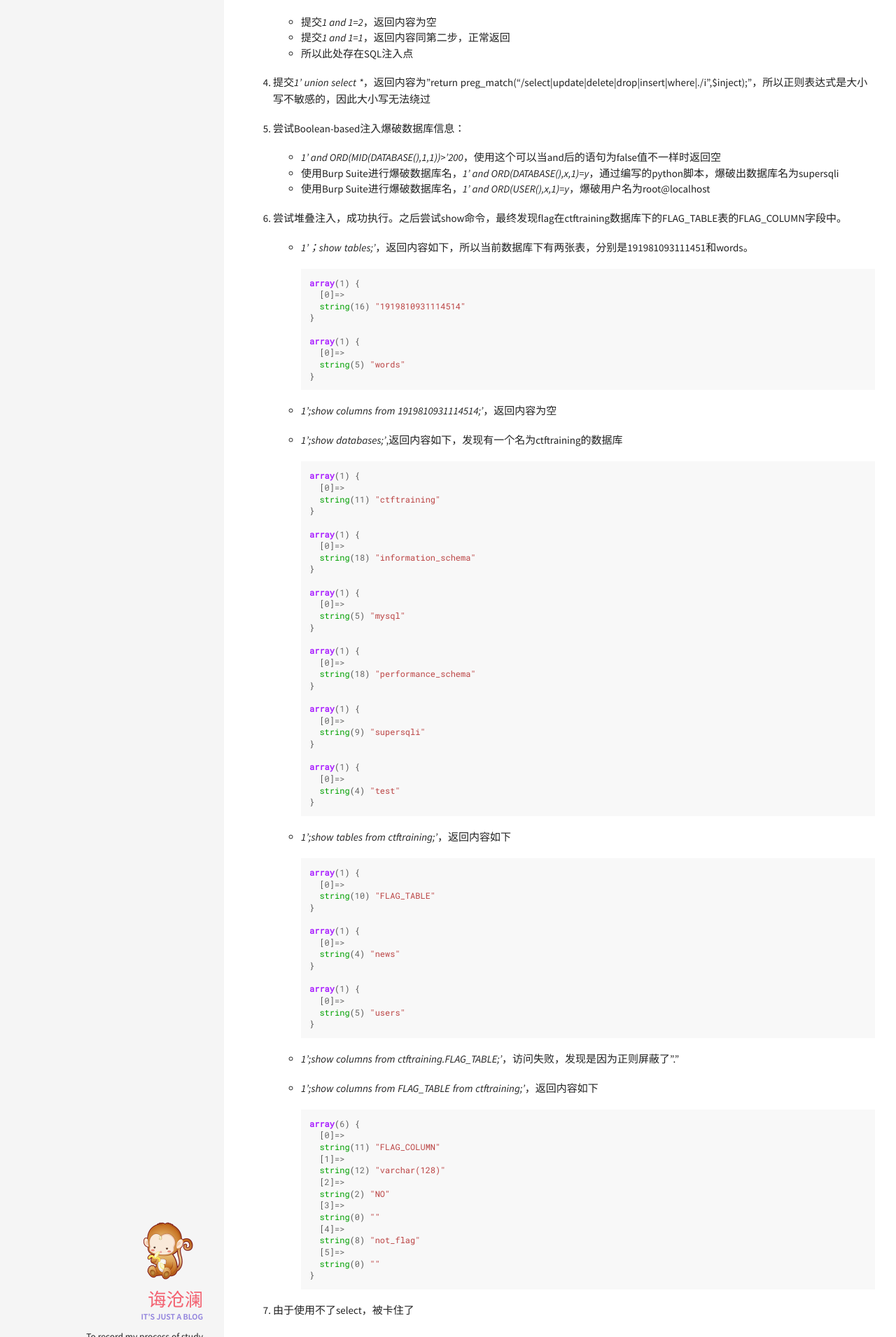
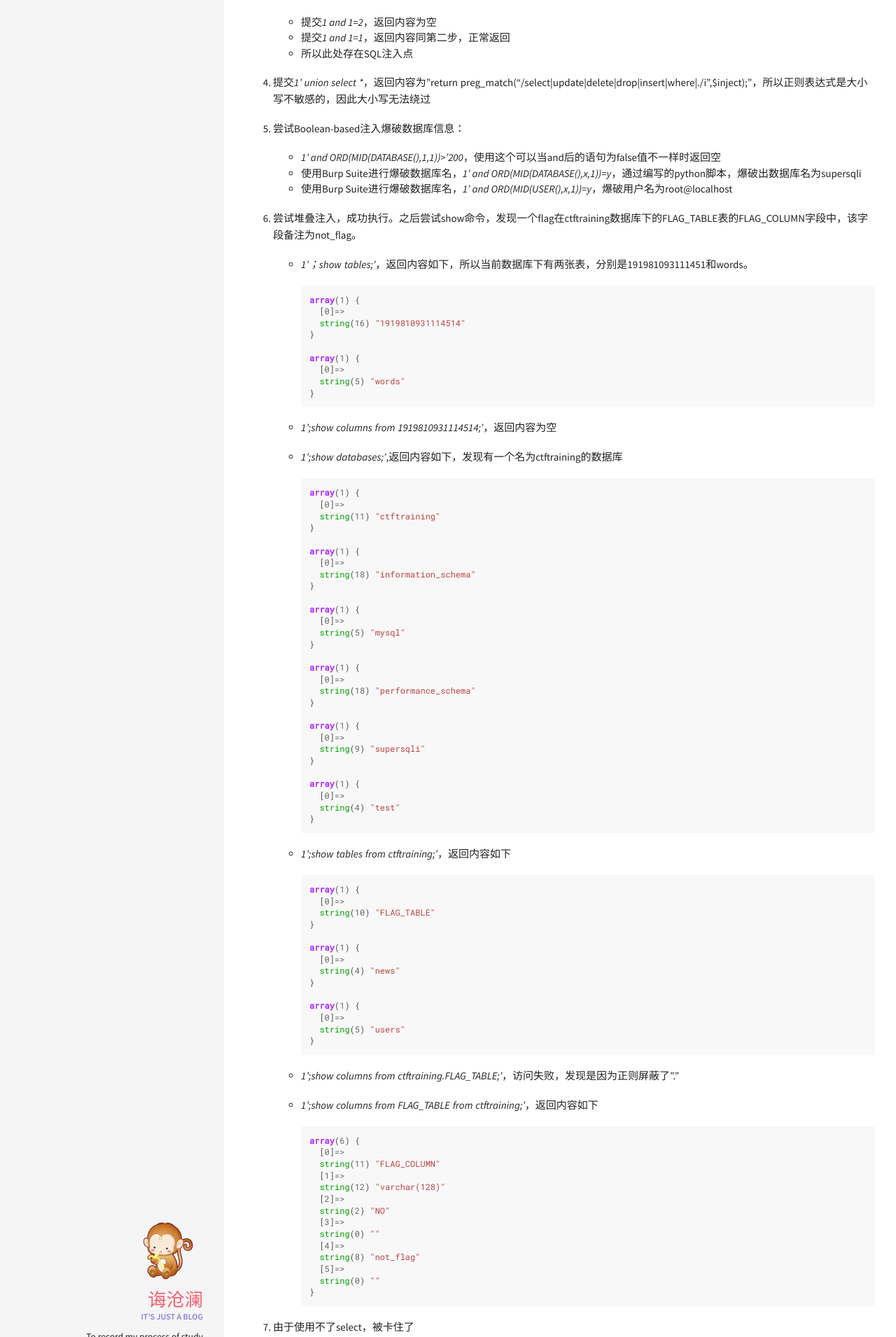
Before and after one commit to MonkeyDatabase/MonkeyDatabase.github.io, a Jekyll site: the page built from _posts/2020-10-13-ctf-web-supersqli.md, in a window 1280 px wide. Shown: the part 613-2523 px from the top of the page at 70% size. Built offline with Jekyll 4.4.1, drawn with Linux system fonts in a browser that asks for light colours; comment, search, counter and statistics services are not loaded.

```diff
--- a/_posts/2020-10-13-ctf-web-supersqli.md
+++ b/_posts/2020-10-13-ctf-web-supersqli.md
@@ -33,10 +33,10 @@ comments: true
 5. 尝试Boolean-based注入爆破数据库信息：
 
    * *1' and ORD(MID(DATABASE(),1,1))>'200*，使用这个可以当and后的语句为false值不一样时返回空
-   * 使用Burp Suite进行爆破数据库名，*1' and ORD(DATABASE(),x,1)=y*，通过编写的python脚本，爆破出数据库名为supersqli
-   * 使用Burp Suite进行爆破数据库名，*1' and ORD(USER(),x,1)=y*，爆破用户名为root@localhost
+   * 使用Burp Suite进行爆破数据库名，*1' and ORD(MID(DATABASE(),x,1))=y*，通过编写的python脚本，爆破出数据库名为supersqli
+   * 使用Burp Suite进行爆破数据库名，*1' and ORD(MID(USER(),x,1))=y*，爆破用户名为root@localhost
 
-6. 尝试堆叠注入，成功执行。之后尝试show命令，最终发现flag在ctftraining数据库下的FLAG_TABLE表的FLAG_COLUMN字段中。
+6. 尝试堆叠注入，成功执行。之后尝试show命令，发现一个flag在ctftraining数据库下的FLAG_TABLE表的FLAG_COLUMN字段中，该字段备注为not_flag。
 
    * *1'；show tables;'*，返回内容如下，所以当前数据库下有两张表，分别是191981093111451和words。
 
```
Also changed, not shown: _posts/2020-10-15-ctf-web-NewsCenter.md (added, +34 -0 lines), _posts/2020-10-15-ctf-web-warmup.md (+1 -1 lines).
